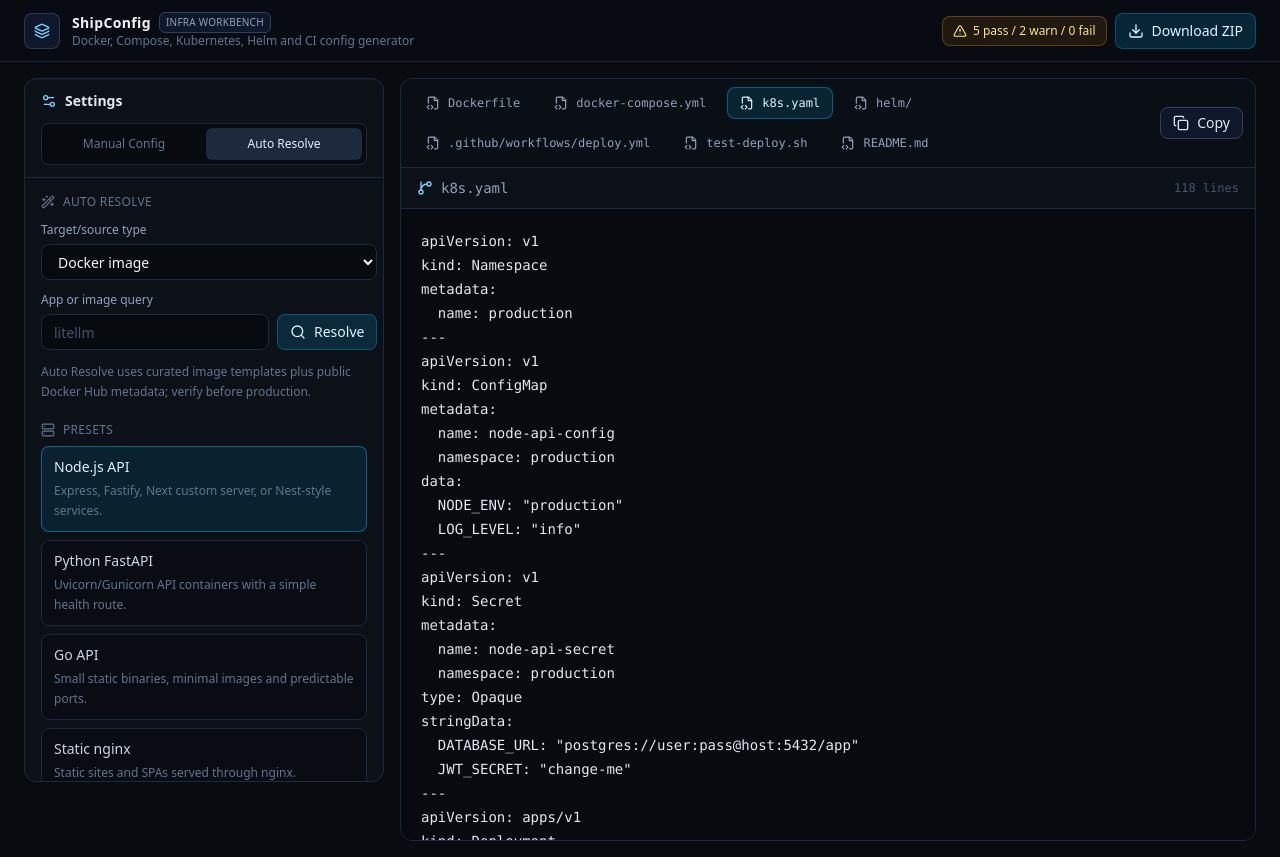
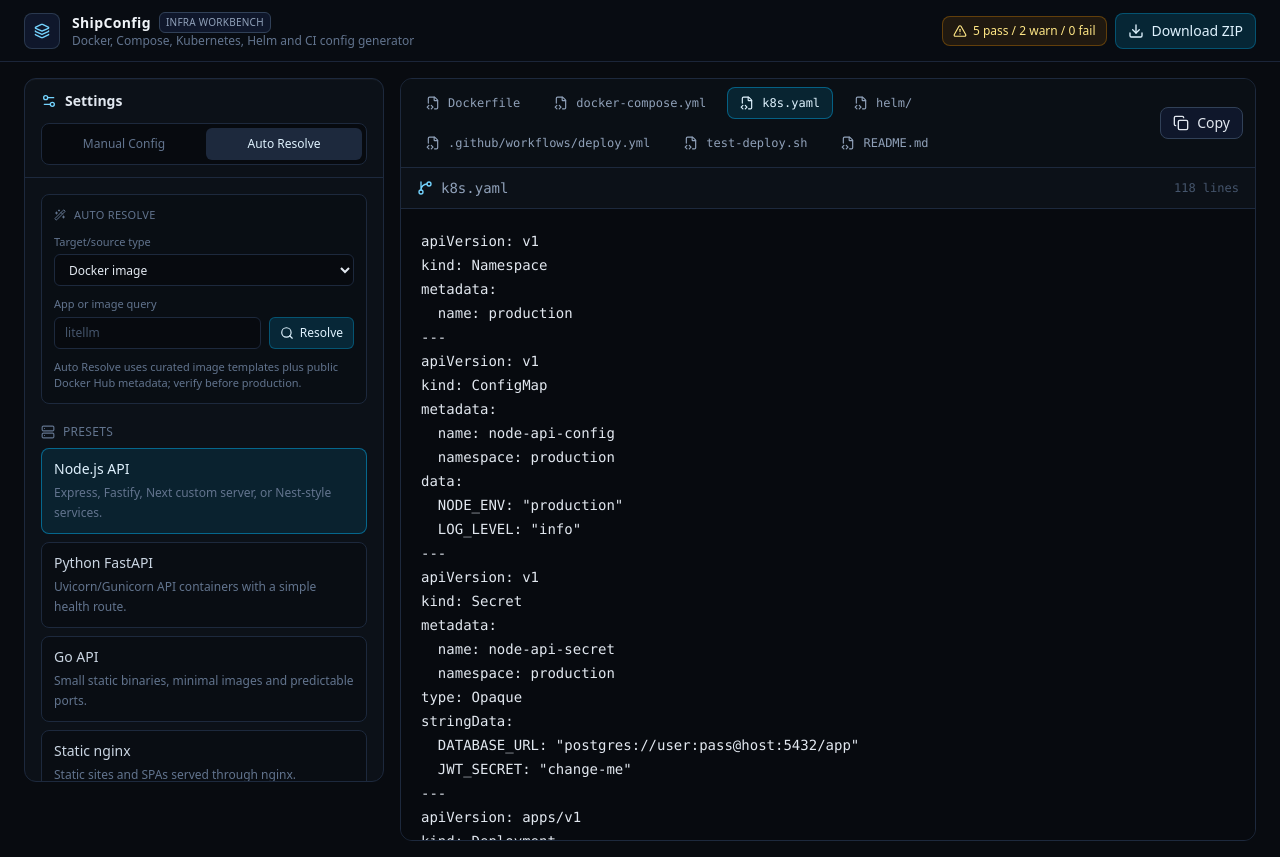
Before and after one commit to simonnxk/shipconfig, a Next.js app: page / in a window 1280 px wide. Both pictures are taken after a click on the button "Auto Resolve". Built offline with nearby package versions, Linux system fonts and the light colour scheme.

Commit message:
style: compact auto resolve controls

```diff
--- a/src/app/page.tsx
+++ b/src/app/page.tsx
@@ -666,12 +666,12 @@ export default function Home() {
 
             <div className="space-y-5 p-4">
               {mode === "auto" ? (
-                <section className="grid gap-3">
-                  <div className="flex items-center gap-2 text-xs font-medium uppercase tracking-wide text-slate-500">
-                    <Wand2 className="size-3.5" />
+                <section className="grid gap-2.5 rounded-lg border border-slate-800 bg-[#090d13]/55 p-3">
+                  <div className="flex items-center gap-2 text-[11px] font-medium uppercase tracking-wide text-slate-500">
+                    <Wand2 className="size-3" />
                     Auto Resolve
                   </div>
-                  <label className="grid gap-1.5 text-xs font-medium text-slate-400">
+                  <label className="grid gap-1 text-[11px] font-medium text-slate-500">
                     Target/source type
                     <select
                       value={resolveTarget}
@@ -681,15 +681,15 @@ export default function Home() {
                         setResolveStatus("idle");
                         setResolveError("");
                       }}
-                      className="h-9 w-full rounded-lg border border-slate-800 bg-[#070a0f] px-3 text-sm font-normal text-slate-100 outline-none"
+                      className="h-8 w-full rounded-md border border-slate-800 bg-[#070a0f] px-2.5 text-xs font-normal text-slate-200 outline-none transition focus:border-sky-400/60 focus:ring-2 focus:ring-sky-400/10"
                     >
                       <option value="docker">Docker image</option>
                       <option value="kubernetes">Kubernetes workload/config</option>
                     </select>
                   </label>
-                  <label className="grid gap-1.5 text-xs font-medium text-slate-400">
+                  <label className="grid gap-1 text-[11px] font-medium text-slate-500">
                     App or image query
-                    <div className="flex gap-2">
+                    <div className="grid gap-2 min-[390px]:grid-cols-[minmax(0,1fr)_auto]">
                       <input
                         value={resolveQuery}
                         onChange={(e) => setResolveQuery(e.target.value)}
@@ -699,50 +699,50 @@ export default function Home() {
                           }
                         }}
                         placeholder="litellm"
-                        className="h-9 min-w-0 flex-1 rounded-lg border border-slate-800 bg-[#070a0f] px-3 text-sm font-normal text-slate-100 outline-none transition placeholder:text-slate-600 focus:border-sky-400/60 focus:ring-2 focus:ring-sky-400/10"
+                        className="h-8 min-w-0 rounded-md border border-slate-800 bg-[#070a0f] px-2.5 text-xs font-normal text-slate-200 outline-none transition placeholder:text-slate-600 focus:border-sky-400/60 focus:ring-2 focus:ring-sky-400/10"
                       />
                       <button
                         onClick={resolveConfig}
                         disabled={resolveStatus === "loading"}
-                        className="inline-flex h-9 items-center justify-center gap-2 rounded-lg border border-sky-400/30 bg-sky-400/15 px-3 text-sm font-medium text-sky-100 transition hover:border-sky-300/50 hover:bg-sky-400/20 disabled:cursor-not-allowed disabled:opacity-60"
+                        className="inline-flex h-8 items-center justify-center gap-1.5 rounded-md border border-sky-400/30 bg-sky-400/15 px-2.5 text-xs font-medium text-sky-100 transition hover:border-sky-300/50 hover:bg-sky-400/20 disabled:cursor-not-allowed disabled:opacity-60"
                       >
-                        {resolveStatus === "loading" ? <Loader2 className="size-4 animate-spin" /> : <Search className="size-4" />}
+                        {resolveStatus === "loading" ? <Loader2 className="size-3.5 animate-spin" /> : <Search className="size-3.5" />}
                         Resolve
                       </button>
                     </div>
                   </label>
-                  <p className="text-xs leading-5 text-slate-500">
+                  <p className="text-[11px] leading-4 text-slate-500">
                     {resolveTarget === "kubernetes"
                       ? "Auto Resolve uses curated Kubernetes profiles plus public image metadata; verify before production."
                       : "Auto Resolve uses curated image templates plus public Docker Hub metadata; verify before production."}
                   </p>
 
                   {resolveStatus === "loading" ? (
-                    <div className="rounded-lg border border-slate-800 bg-[#090d13] px-3 py-2.5 text-xs text-slate-400">
+                    <div className="rounded-md border border-slate-800 bg-[#070a0f] px-2.5 py-2 text-[11px] text-slate-400">
                       Resolving image metadata and template hints...
                     </div>
                   ) : null}
 
                   {resolveStatus === "error" ? (
-                    <div className="rounded-lg border border-rose-500/30 bg-rose-500/10 px-3 py-2.5 text-xs leading-5 text-rose-100">
+                    <div className="rounded-md border border-rose-500/30 bg-rose-500/10 px-2.5 py-2 text-[11px] leading-4 text-rose-100">
                       {resolveError}
                     </div>
                   ) : null}
 
                   {suggestion ? (
-                    <div className="rounded-lg border border-slate-800 bg-[#090d13] p-3">
-                      <div className="flex items-start justify-between gap-3">
+                    <div className="rounded-md border border-slate-800 bg-[#070a0f] p-2.5">
+                      <div className="flex items-start justify-between gap-2">
                         <div className="min-w-0">
-                          <div className="truncate text-sm font-semibold text-slate-100">{suggestion.appName}</div>
-                          <div className="mt-1 truncate font-mono text-xs text-slate-500">
+                          <div className="truncate text-xs font-semibold text-slate-100">{suggestion.appName}</div>
+                          <div className="mt-0.5 truncate font-mono text-[11px] text-slate-500">
                             {suggestion.registry}/{suggestion.image}
                           </div>
                         </div>
-                        <div className="rounded-md border border-emerald-500/25 bg-emerald-500/10 px-2 py-1 font-mono text-xs text-emerald-200">
+                        <div className="rounded border border-emerald-500/25 bg-emerald-500/10 px-1.5 py-0.5 font-mono text-[11px] text-emerald-200">
                           {Math.round(suggestion.confidence * 100)}%
                         </div>
                       </div>
-                      <div className="mt-3 grid gap-2 text-xs leading-5 text-slate-400">
+                      <div className="mt-2 grid gap-1.5 text-[11px] leading-4 text-slate-400">
                         <div>
                           <span className="text-slate-500">{resolveTarget === "kubernetes" ? "Kubernetes source" : "Image source"}:</span>{" "}
                           {suggestion.source}
@@ -774,9 +774,9 @@ export default function Home() {
                       </div>
                       <button
                         onClick={() => applySuggestion(suggestion)}
-                        className="mt-3 inline-flex h-9 w-full items-center justify-center gap-2 rounded-lg border border-slate-700 bg-slate-900 px-3 text-sm font-medium text-slate-200 transition hover:border-slate-600 hover:bg-slate-800"
+                        className="mt-2.5 inline-flex h-8 w-full items-center justify-center gap-1.5 rounded-md border border-slate-700 bg-slate-900 px-2.5 text-xs font-medium text-slate-200 transition hover:border-slate-600 hover:bg-slate-800"
                       >
-                        <CheckCircle2 className="size-4" />
+                        <CheckCircle2 className="size-3.5" />
                         Apply to config
                       </button>
                     </div>
```
